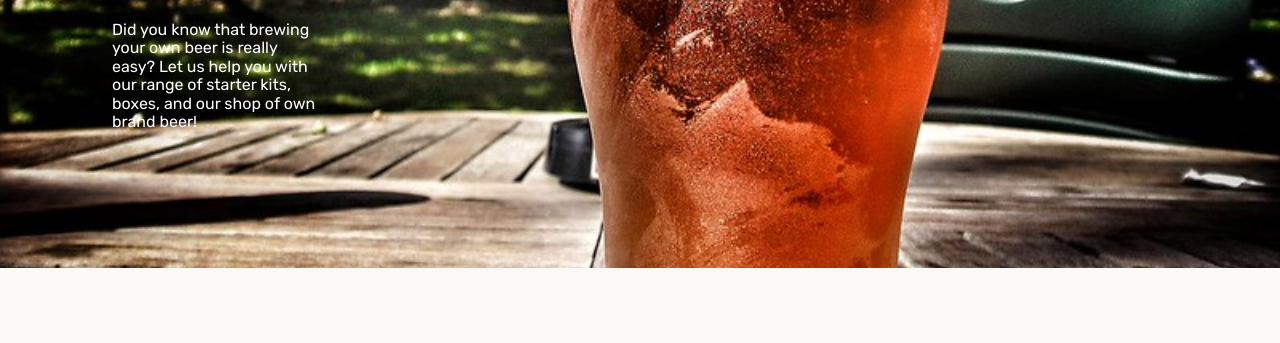
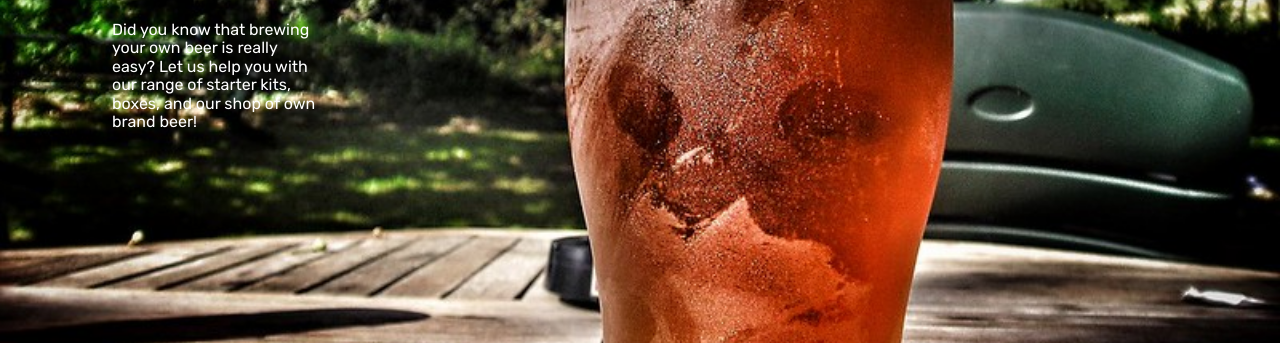
Before and after one commit to evancp87/homebrew, a plain HTML site: page index.html in a window 1280 px wide. Shown: the part 297-640 px from the top of the page. Drawn offline with nearby package versions, Linux system fonts and the light colour scheme; a web font is replaced by a local one.

Commit message:
chore: corrected syntax error with previous hero image edit

```diff
--- a/css/main.css
+++ b/css/main.css
@@ -613,8 +613,8 @@ section:first-of-type {
     background-position: center;
     position: relative;
     padding: 4em;
-    width: 100vw;
-    max-height: 100vh;
+    max-width: 100vw;
+    height: 100vh;
     margin-bottom: 0;
   }
 
```
